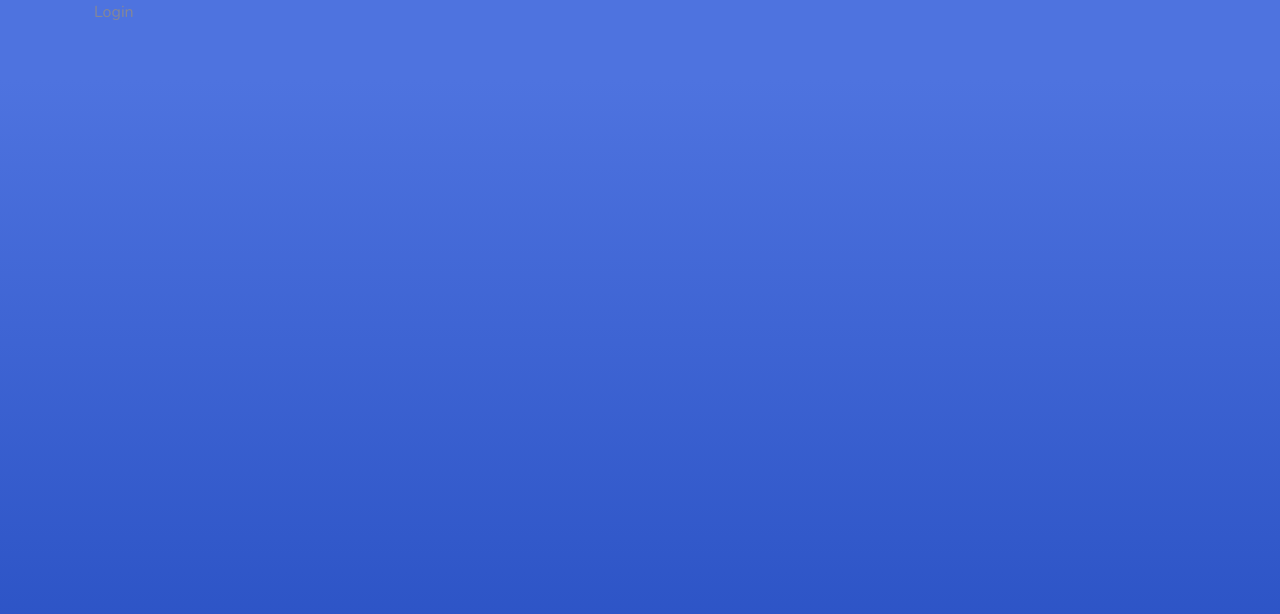
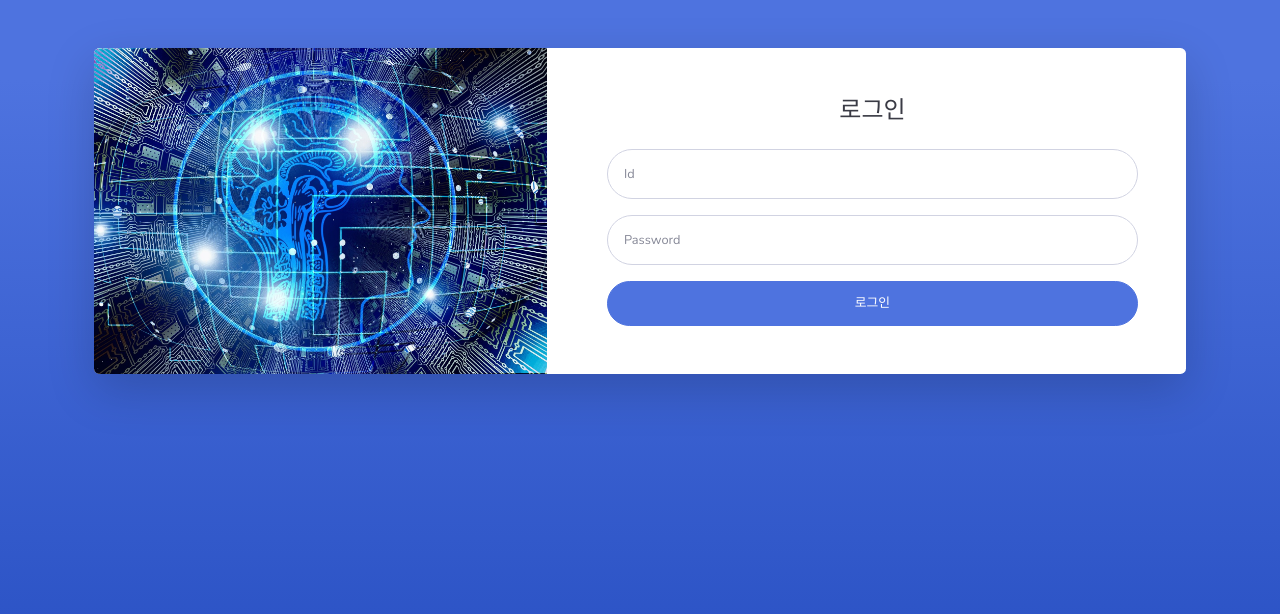
Before and after one commit to kdh0824/DjangoBasic, a Django app: page /user/login/ in a window 1280 px wide. Shown: the top 614 px of the page. Run offline with Django 3.2, Linux system fonts and the light colour scheme; some libraries are stand-ins or nearby versions.

Commit message:
login 템플릿

```diff
--- a/instagram/user/templates/login.html
+++ b/instagram/user/templates/login.html
@@ -1,7 +1,35 @@
 {% extends "base.html" %}
-
+{% block head %}
+    <title>회원 가입</title>
+{% endblock %}
 {% block contents %}
-    <div>
-        Login
+    <div class="card o-hidden border-0 shadow-lg my-5">
+        <div class="card-body p-0">
+            <!-- Nested Row within Card Body -->
+            <div class="row">
+                <div class="col-lg-5 d-none d-lg-block bg-register-image2"></div>
+                <div class="col-lg-7">
+                    <div class="p-5">
+                        <div class="text-center">
+                            <h1 class="h4 text-gray-900 mb-4">로그인</h1>
+                        </div>
+                        <form class="user" method="post" action=".">
+                            {% csrf_token %}
+                            <div class="form-group">
+                                <input type="text" class="form-control form-control-user" id="Id" name="id"
+                                       placeholder="Id">
+                            </div>
+                            <div class="form-group">
+                                <input type="password" class="form-control form-control-user"
+                                       id="password" placeholder="Password" name="password">
+                            </div>
+                            <button type="submit" class="btn btn-primary btn-user btn-block">
+                                로그인
+                            </button>
+                        </form>
+                    </div>
+                </div>
+            </div>
+        </div>
     </div>
 {% endblock %}
```
